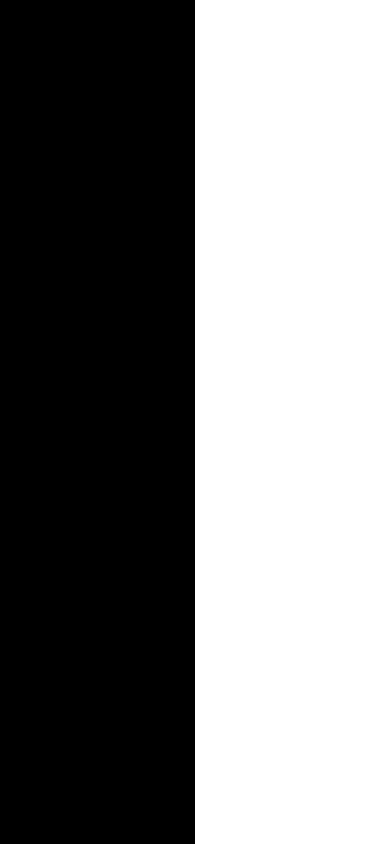
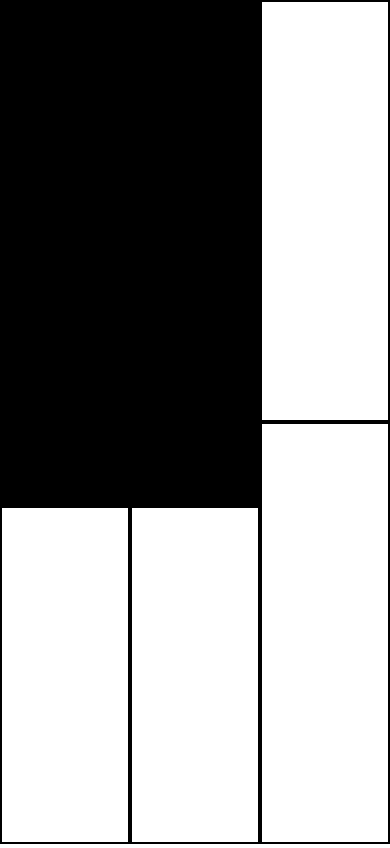
Before and after one commit to drg101/self-driving-car, a React (Create React App) app in the folder frontend-controller/: page / in a window 390 px wide. Built offline with nearby package versions, Linux system fonts and the light colour scheme.

Commit message:
mobile friendly layout

```diff
--- a/frontend-controller/src/App.css
+++ b/frontend-controller/src/App.css
@@ -3,7 +3,7 @@
 }
 
 .canvas-container {
-    height: 100vh;
+    height: 50vh;
 }
 
 .controller-container {
--- a/frontend-controller/src/App.tsx
+++ b/frontend-controller/src/App.tsx
@@ -3,6 +3,7 @@ import logo from './logo.svg';
 import './App.css';
 import { Grid } from '@material-ui/core'
 import VideoStream from './video-stream/VideoStream'
+import ControlPad from './control-pad/ControlPad'
 
 type ControlTernary = -1 | 0 | 1;
 interface ControlState {
@@ -13,15 +14,24 @@ interface ControlState {
 function App() {
     return (
         <div className="App">
-            <Grid container>
-                <Grid item xs={6}>
-                    <div className="canvas-container">
-                        <VideoStream />
-                    </div>
+            <Grid container style={{ height: "100%" }}>
+                <Grid item xs={8}>
+                    <Grid container>
+                        <Grid item xs={12}>
+                            <div style={{height: "60vh"}}>
+                                <VideoStream />
+                            </div>
+                        </Grid>
+                        <Grid item xs={12}>
+                            <div style={{height: "40vh"}}>
+                                <ControlPad orientation="left-right" />
+                            </div>
+                        </Grid>
+                    </Grid>
                 </Grid>
-                <Grid item xs={6}>
-                    <div className="controller-container">
-
+                <Grid item xs={4}>
+                    <div style={{height: "100vh"}}>
+                        <ControlPad orientation="up-down" />
                     </div>
                 </Grid>
             </Grid>
--- /dev/null
+++ b/frontend-controller/src/control-pad/ControlPad.css
@@ -0,0 +1,3 @@
+.pad {
+    border: 2px black solid;
+}
--- a/frontend-controller/src/control-pad/ControlPad.tsx
+++ b/frontend-controller/src/control-pad/ControlPad.tsx
@@ -1,8 +1,20 @@
 import React, { useRef, useEffect } from 'react';
 import { Grid } from '@material-ui/core'
+import './ControlPad.css'
 
-export default function ControlPad() {
-    return <Grid container>
+interface ControlPadProps {
+    orientation: "up-down" | "left-right"
+}
 
+export default function ControlPadFw(props: ControlPadProps) {
+    const padWidth = props.orientation === "up-down" ? 12 : 6;
+    const padHeight = props.orientation === "up-down" ? "50%" : "100%";
+    return <Grid container style={{height: "100%"}}>
+        <Grid item xs={padWidth} className="pad" style={{height: padHeight}}>
+
+        </Grid>
+        <Grid item xs={padWidth} className="pad" style={{height: padHeight}}>
+
+        </Grid>
     </Grid>
 }
```
Also changed, not shown: 1 other file (tests, documents, lock files or other folders).
